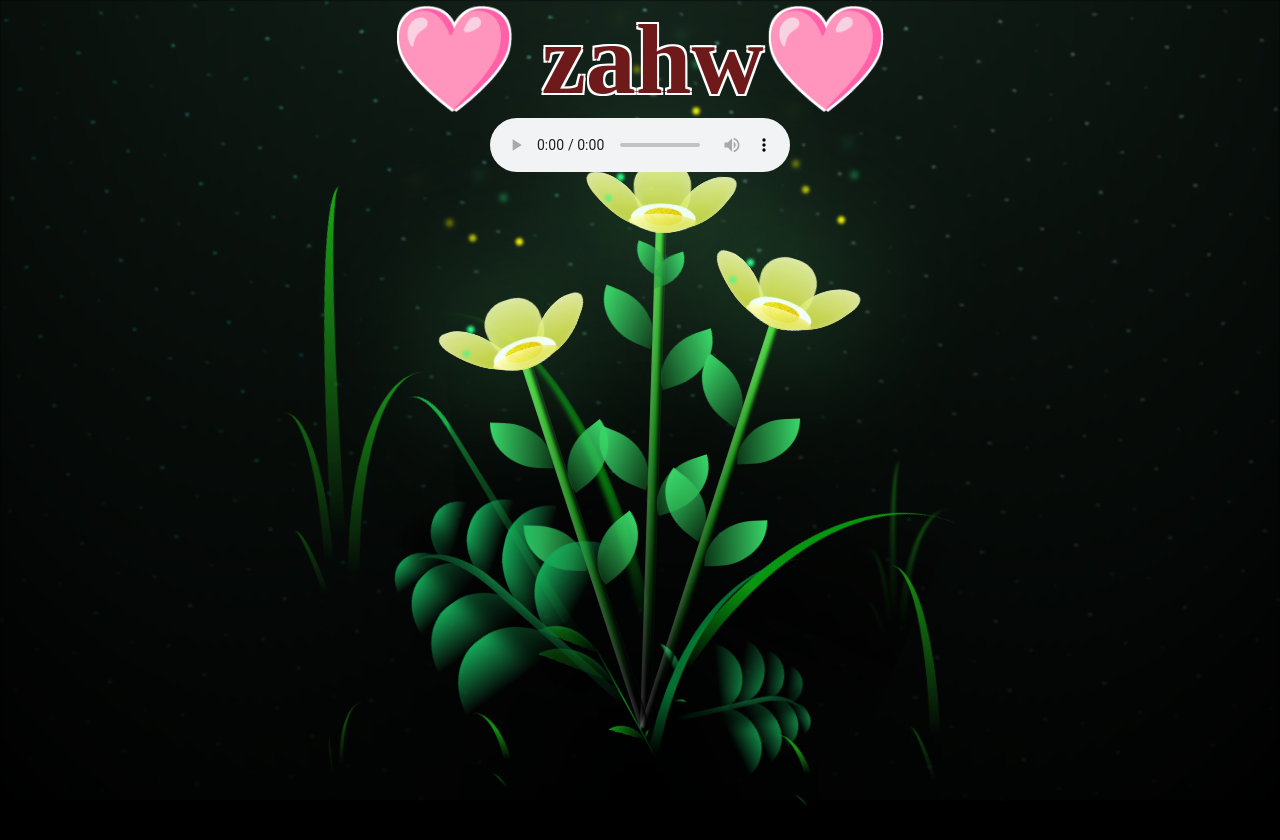
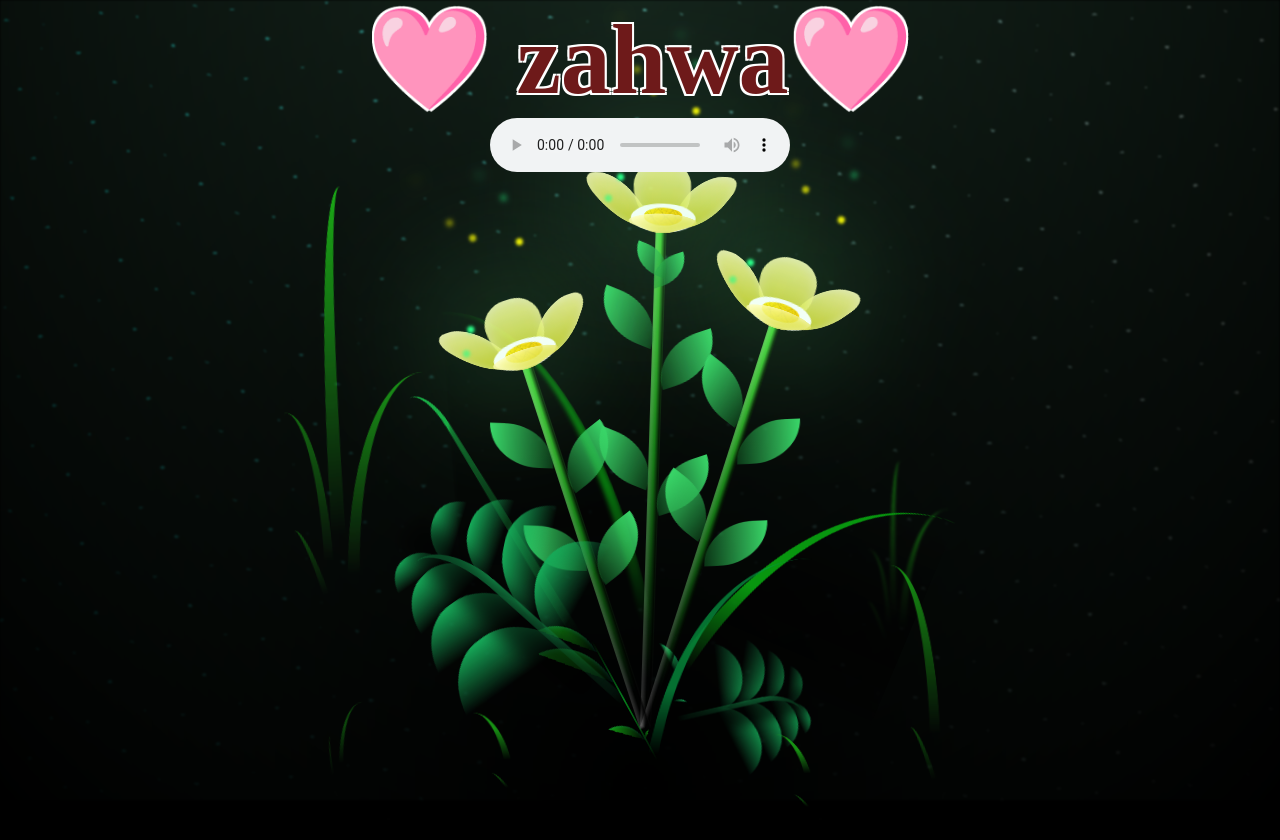
Before and after one commit to zentech77/website-personal, a plain HTML site: page index.html in a window 1280 px wide. Drawn offline with Linux system fonts and the light colour scheme.

Commit message:
Update index.html

```diff
--- a/index.html
+++ b/index.html
@@ -22,7 +22,7 @@
 
 
         <h1>🩷
-            zahw🩷
+            zahwa🩷
         </h1>
         <audio controls autoplay loop>
             <source src="./Audio.mp3" type="Audio/mp3" >
```
